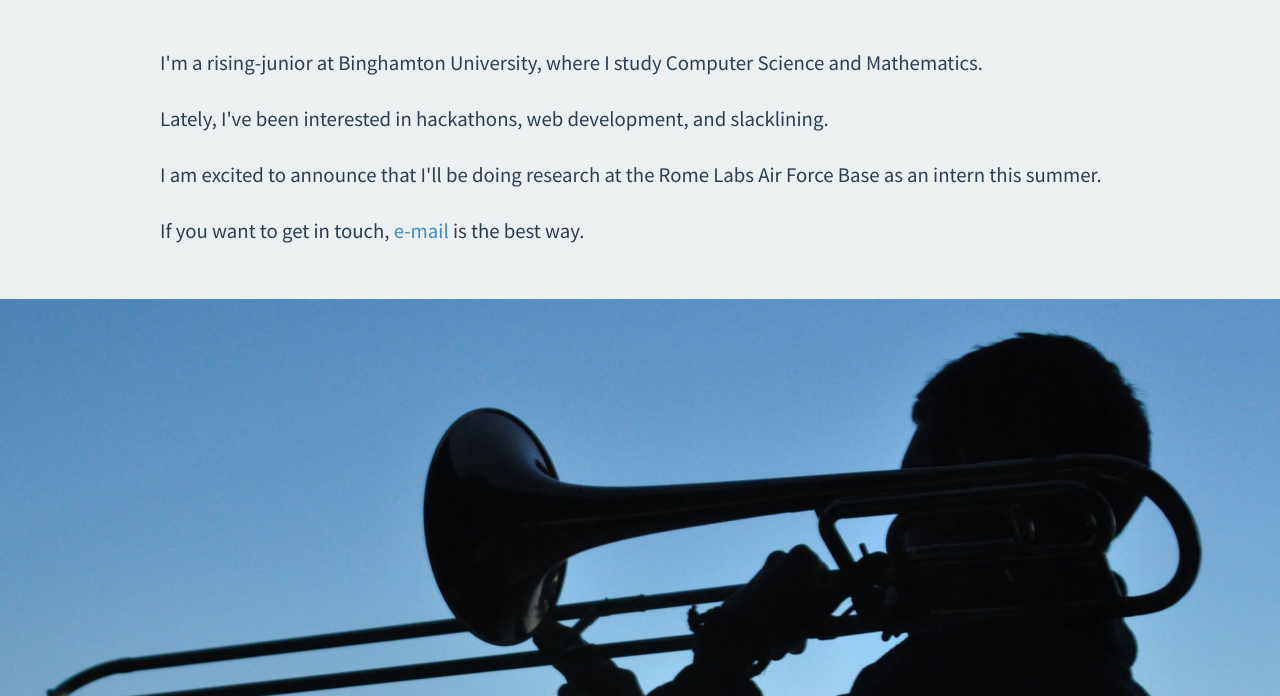
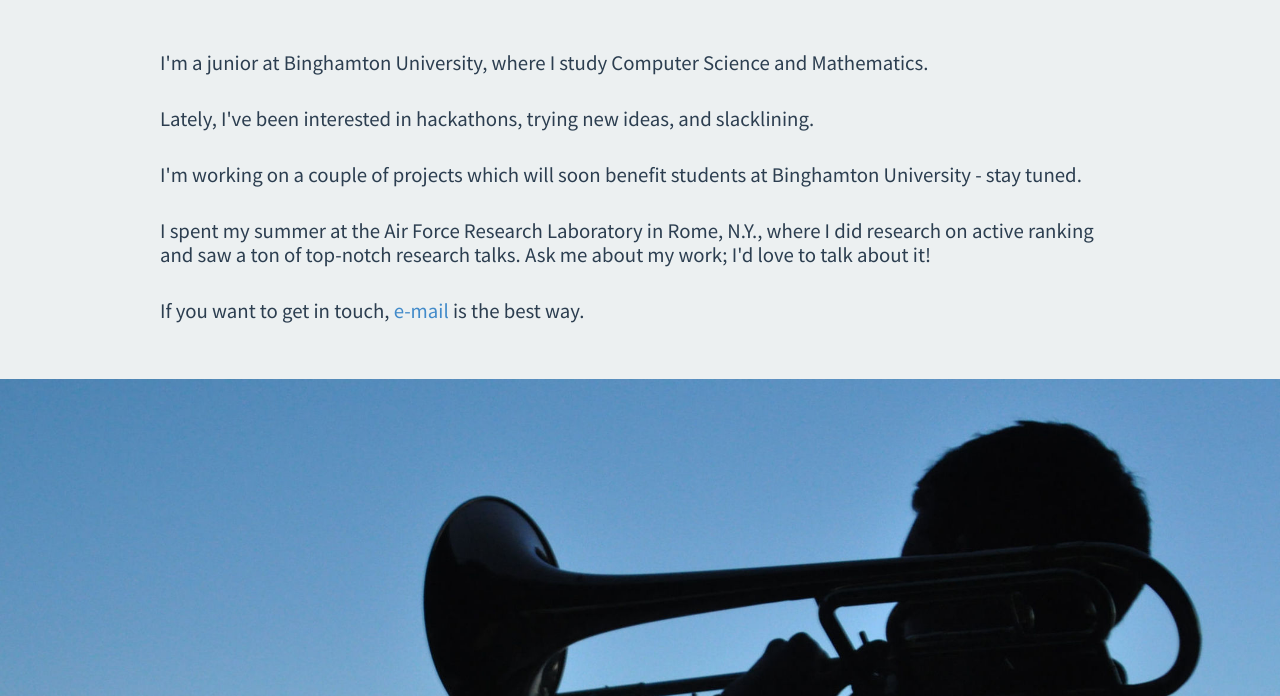
Before and after one commit to chrisbeard/chrisbeard.github.com, a plain HTML site: page index.html in a window 1280 px wide. Shown: the part 396-1092 px from the top of the page. Drawn offline with Linux system fonts and the light colour scheme; a web font is replaced by a local one.

Commit message:
Update - added summer content

```diff
--- a/index.html
+++ b/index.html
@@ -13,7 +13,7 @@
 		<link href='http://fonts.googleapis.com/css?family=Source+Sans+Pro:400,600|Lusitana' rel='stylesheet' type='text/css'>
 		<!-- Parallax -->
 		<script type="text/javascript" src="js/skrollr.min.js"></script>
-		<script src="js/bootstrap.js"></script>
+		<!-- // <script src="js/bootstrap.js"></script> -->
 
 		<script>
 			init = function() {
@@ -34,11 +34,21 @@
 			}
 		</script>
 
+		<script>
+			(function(i,s,o,g,r,a,m){i['GoogleAnalyticsObject']=r;i[r]=i[r]||function(){
+			(i[r].q=i[r].q||[]).push(arguments)},i[r].l=1*new Date();a=s.createElement(o),
+			m=s.getElementsByTagName(o)[0];a.async=1;a.src=g;m.parentNode.insertBefore(a,m)
+			})(window,document,'script','//www.google-analytics.com/analytics.js','ga');
+
+			ga('create', 'UA-52971005-1', 'auto');
+			ga('require', 'displayfeatures');
+			ga('send', 'pageview');
+		</script>
+
 		<title>Chris Beard</title>
 	</head>
 
 	<body onload="init()">
-
 		<div class="container">
 			<div class="jumbotron">
 			<h1 class="title">Chris Beard</h1>
@@ -48,11 +58,13 @@
 		<article class="aboutMe">
 			<h3 class="article-title">About Me</h3>
 
-			<p>I'm a rising-junior at Binghamton University, where I study Computer Science and Mathematics.</p>
+			<p>I'm a junior at Binghamton University, where I study Computer Science and Mathematics.</p>
 
-			<p>Lately, I've been interested in hackathons, web development, and slacklining.</p>
+			<p>Lately, I've been interested in hackathons, trying new ideas, and slacklining.</p>
 
-			<p>I am excited to announce that I'll be doing research at the Rome Labs Air Force Base as an intern this summer.</p>
+			<p>I'm working on a couple of projects which will soon benefit students at Binghamton University - stay tuned.</p>
+
+			<p>I spent my summer at the Air Force Research Laboratory in Rome, N.Y., where I did research on active ranking and saw a ton of top-notch research talks. Ask me about my work; I'd love to talk about it!</p>
 
 			<p>If you want to get in touch, <a href="mailto:cbeard1@binghamton.edu">e-mail</a> is the best way.</p>
 		</article>
@@ -78,15 +90,13 @@
 
 		<article class="programming">
 			<h3 class="article-title">Programming</h3>
-			<p>I just finished working on a research project with <a href="http://github.com/kjohns19">Kevin Johnson</a>, where we tried to create secure memory compartments on the OpenRISC CPU.</p>
+			<p>I worked on a research project with <a href="http://github.com/kjohns19">Kevin Johnson</a>, where made initial steps towards creating secure memory compartments on the OpenRISC 1200 CPU.</p>
 
-			<p>I've been hacking! I had a great time at HackPrinceton and HackBU this semester, and look forward to future hackathons. You can check out my hacks on my <a href="http://challengepost.com/users/chrisbeard">challengepost</a> page.</p>
+			<p>I've been hacking! I had a great time at HackPrinceton and HackBU last semester, and look forward to future hackathons. You can check out my hacks on my <a href="http://challengepost.com/users/chrisbeard">challengepost</a> page.</p>
 
 			<p>I'm working with <a href="http://itaiferber.net">Itai</a> to develop <a href="http://seemeco.de">seemeco.de</a>, a site which helps programmers build up a GitHub portfolio. We started it at HackPrinceton, where it won Wolfram Alpha's Best Education Hack.</p>
 
 			<p>Speaking of GitHub, you can find mine <a href="http://github.com/chrisbeard">here</a>.</p>
-
-			<!-- <p>Lately, I've been programming in C++, but I use C and Python from time to time. I don't use Java much anymore, but I plan to play with Java 8's new features soon.</p> -->
 
 			<p>Lately, I've been programming in C++, but I use C and Python from time to time. I used to program a lot in Java, and look forward to getting back into it at some point.</p>
 		</article>
```
